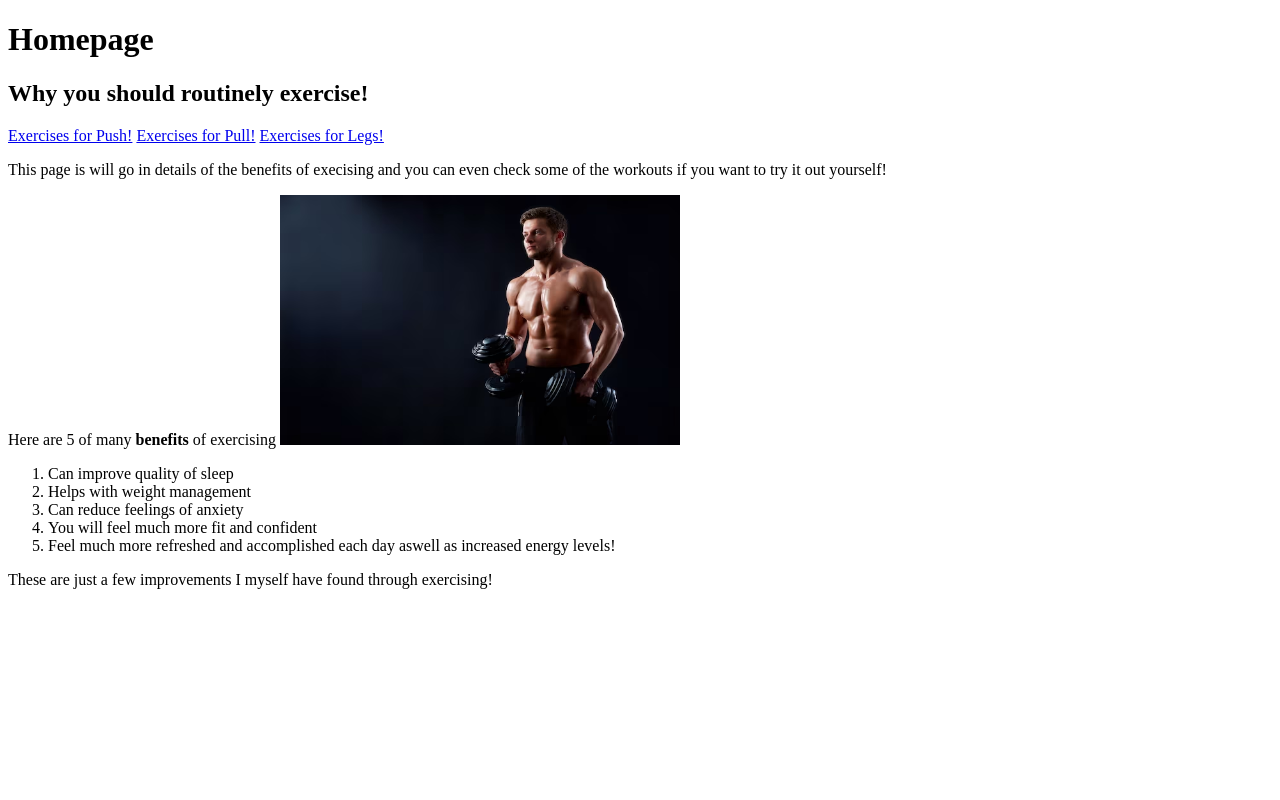
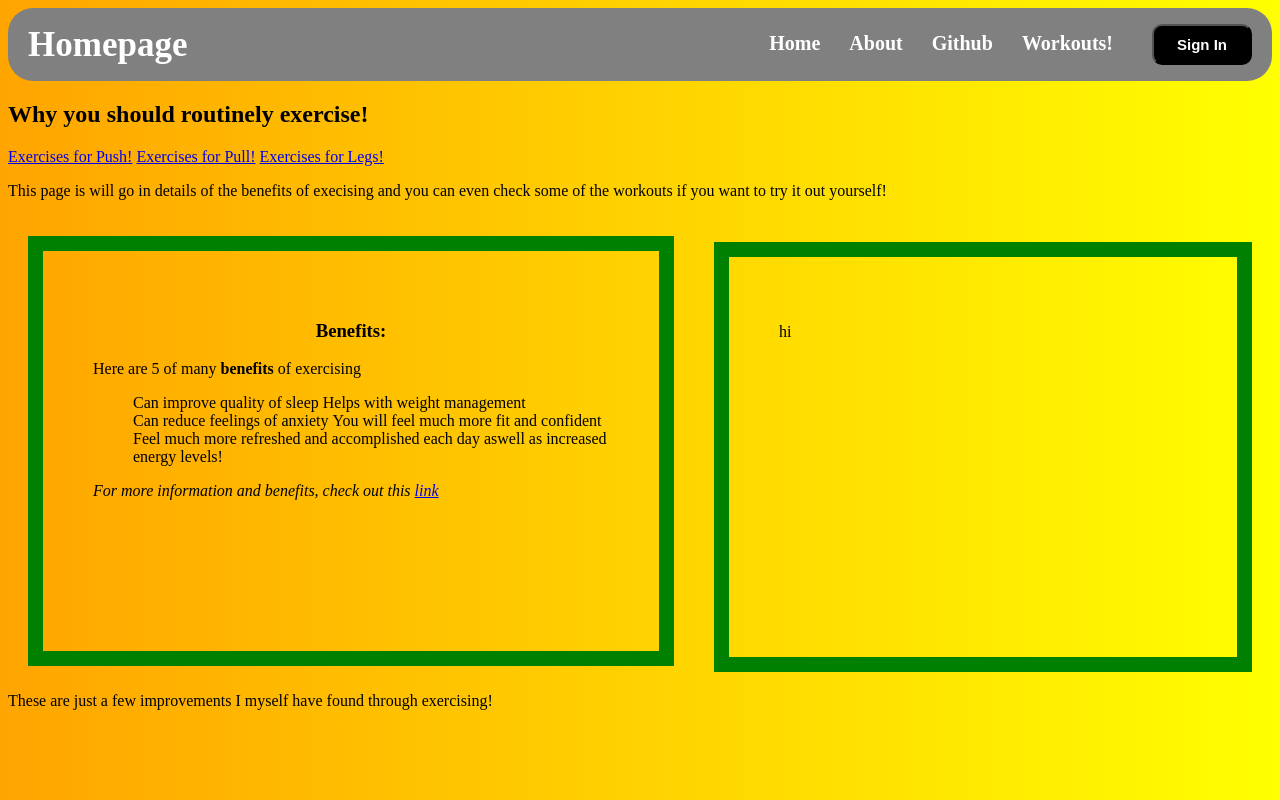
Before and after one commit to Hayden9898/landing-page, a plain HTML site: page index.html in a window 1280 px wide. Drawn offline with Linux system fonts and the light colour scheme.

Commit message:
Added a navigation bar and boxes around facts

```diff
--- a/index.html
+++ b/index.html
@@ -3,15 +3,32 @@
 <head>
     <meta charset="UTF-8">
     <meta name="viewport" content="width=device-width, initial-scale=1.0">
-    <title>Document</title>
+    <title>Landing Page</title>
     <link rel="stylesheet" href="styles.css" />
 </head>
+
 <body>
-    <h1><strong>Homepage</strong></h1>
+    <div class="navbar">
+        <div class="navdiv">
+            <div class="logo"><a href="index.html"><Strong>Homepage</Strong></a></div>
+            <ul>
+                <li><a href="#">Home</a></li>
+                <li><a href="#">About</a></li>
+                <li><a href="https://github.com/Hayden9898">Github</a></li>
+                <li><a href="#">Workouts!</a></li>
+                <button><a href="#">Sign In</a></button>
+            </ul>
+        </div>
+
+    </div>
     <h2><strong>Why you should routinely exercise!</strong> </h2>
     <a href="pages/Pushworkout.html" target="_blank" rel="noopener noreferer">Exercises for Push!</a>     <a href="pages/Pullworkout.html" target="_blank" rel="noopener noreferer">Exercises for Pull!</a>     <a href="pages/Legsworkout.html" target="_blank" rel="noopener noreferer">Exercises for Legs!</a>
     <p>This page is will go in details of the benefits of execising and you can even check some of the workouts if you want to try it out yourself!</p>
-    <p>Here are 5 of many <en><strong>benefits</strong></en> of exercising <img src="workout1.jpg" height="250" width="400">
+    <div class="container">
+        <div class="box item-1">
+
+        <center><h3 >Benefits: </h3></center>
+    <p>Here are 5 of many <en><strong>benefits</strong></en> of exercising</p>
         <ol>
         <li>Can improve quality of sleep</li>
         <li>Helps with weight management</li>
@@ -19,6 +36,12 @@
         <li>You will feel much more fit and confident</li>
         <li>Feel much more refreshed and accomplished each day aswell as increased energy levels!</li>
     </ol>
+    <p><i>For more information and benefits, check out this <a href="https://www.fulcrumfitness.com/blog/10-benefits-of-going-to-the-gym">link</a></i></p>
+        </div>
+    <div class="box item-2">
+        <p>hi</p>
+    </div>
+</div>
     These are just a few improvements I myself have found through exercising!
     </p>
 </body>
--- a/styles.css
+++ b/styles.css
@@ -0,0 +1,70 @@
+body {
+    margin: 30;
+    background: linear-gradient(to right, orange, yellow)
+}
+.navbar{
+    border-radius: 25px;
+    background: grey;
+    padding-right: 20px;
+    padding-left: 20px;
+}
+
+.navdiv{
+    display: flex;
+    align-items:center;
+    justify-content: space-between;
+}
+
+.logo a{
+    font-size:35px;
+    font-weight: 500;
+    color: white;
+    text-decoration: none;
+}
+li{
+
+    list-style: none;
+    display: inline-block;
+}
+li a{
+    text-decoration: none;
+    color: white;
+    font-size: 20px;
+    font-weight: bold;
+    margin-right: 25px;
+}
+button{
+    background-color: black;
+    margin-left: 10px;
+    border-radius: 10px;
+    padding: 10px;
+    width: 100px;
+}
+button a{
+    text-decoration: none;
+    color:white;
+    font-weight: bold;
+    font-size: 15px;
+}
+.container {
+    display: flex;
+    flex-direction: row;
+    justify-content: space-evenly;
+    align-items: baseline;
+}
+.box{
+    /*display:grid;*/
+
+    width: 300px;
+    height: 300px;
+    border: 15px solid green;
+    padding: 50px;
+    margin: 20px;
+}
+
+.item-1{
+    flex-grow: 2;
+}
+.item-2{
+    flex-grow: 1;
+}
```
